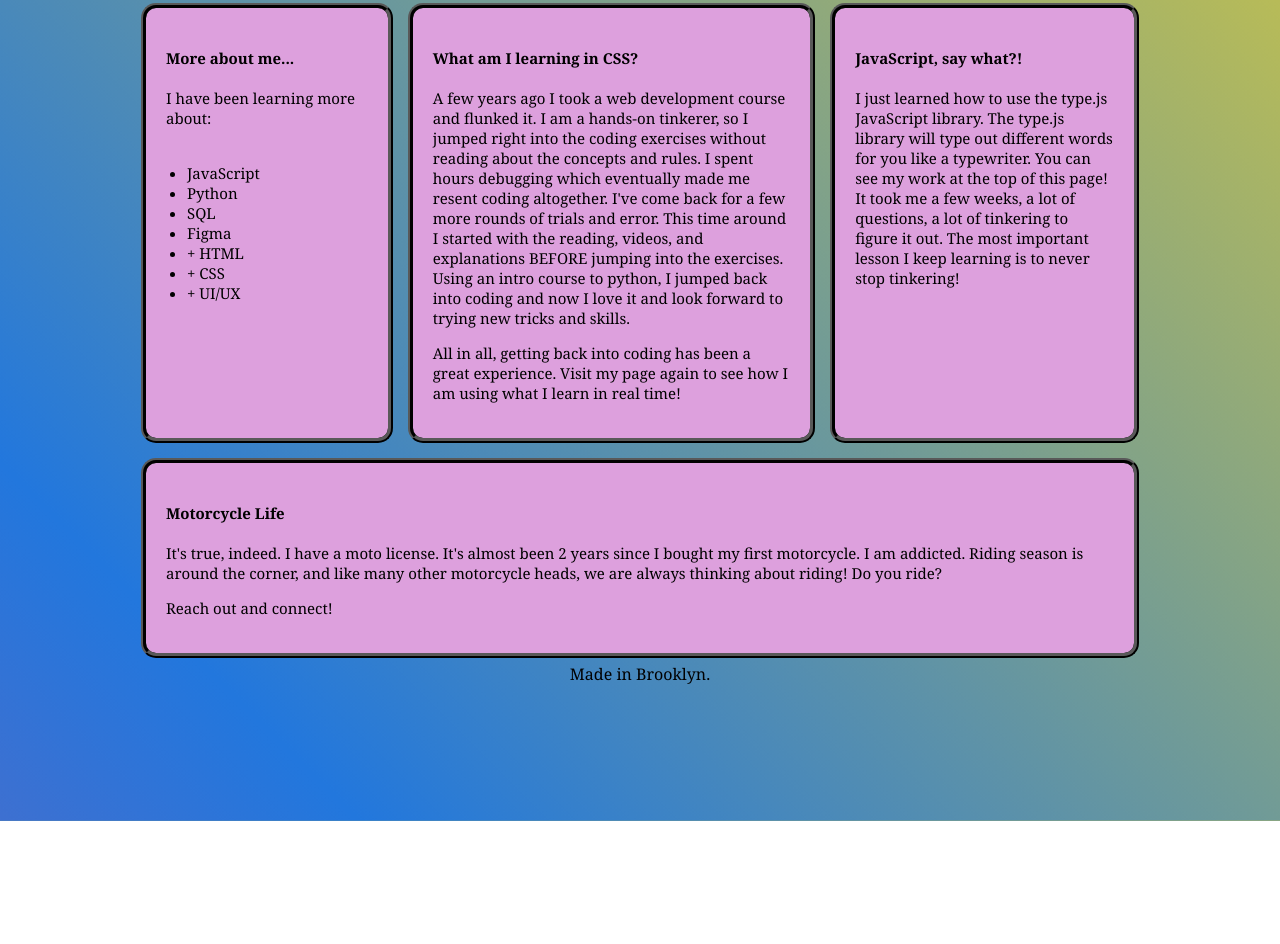
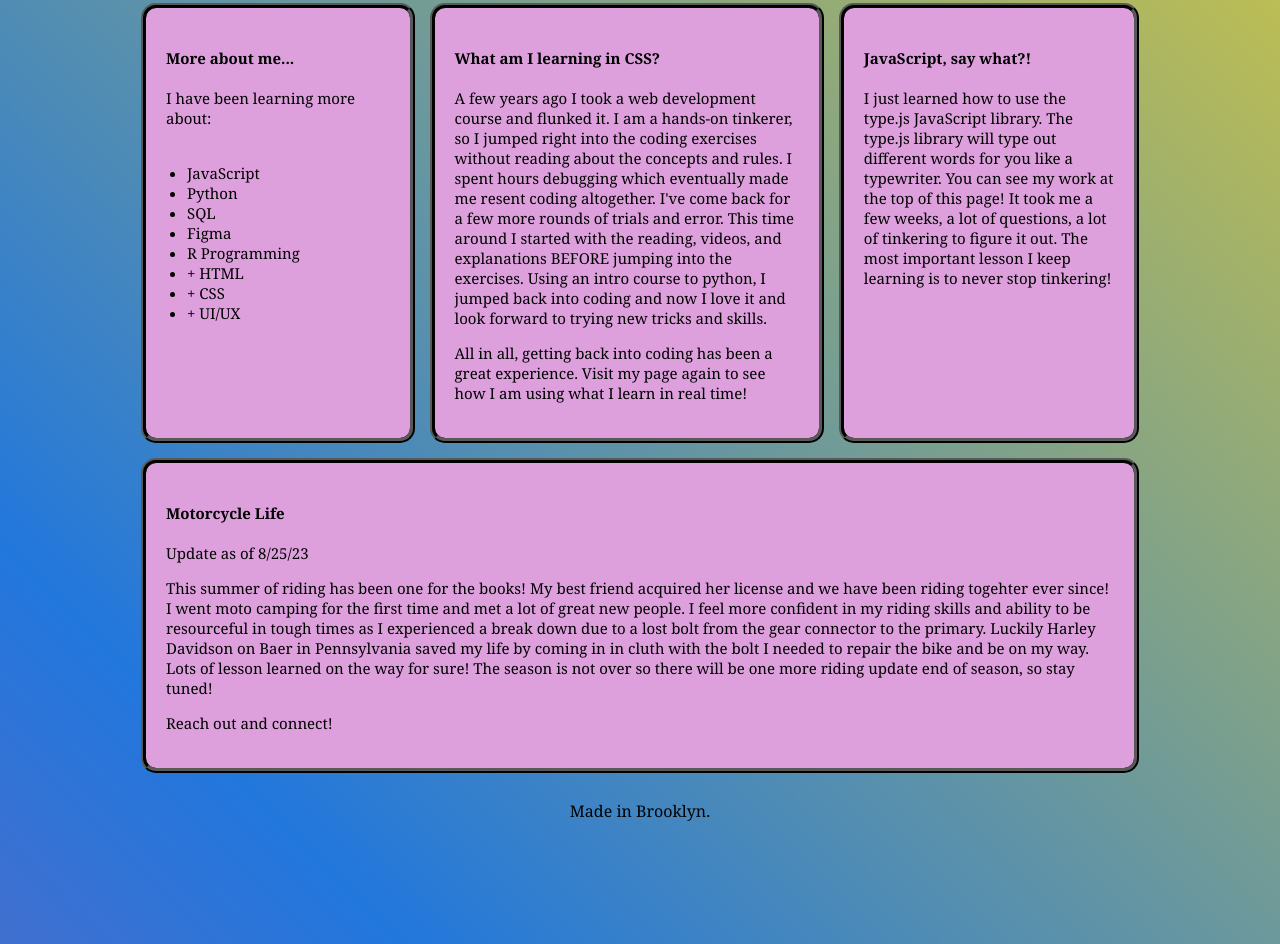
Before and after one commit to angela-jo/Cybersecurity, a plain HTML site: page index.html in a window 1280 px wide. Shown: the part 536-1480 px from the top of the page. Before the commit the page ends 1357 px from the top, so only its background shows below. Drawn offline with nearby package versions, Linux system fonts and the light colour scheme.

Commit message:
Update index.html
Moto update

```diff
--- a/index.html
+++ b/index.html
@@ -30,11 +30,11 @@
                 <script>
                     var typed = new Typed('#typed', {
                         strings: [
-                            "Teacher.",
-                            "Mother.",
+                            "Woman.",
+                            "Leader.",
+                            "Educator.",
+                            "Programmer.",
                             "Web Developer.",
-                            "Programmer.",
-                            "Woman.",
                             "Student.",
                             "Human."
 
@@ -54,7 +54,7 @@
 
 
     <div>
-        <button id="email"> <a href="mailto: angela_rivera5@yahoo.com">Email me</a></button>
+        <button id="email"> <a href="mailto: ajxmoto@lotfortytwo.com">Email me</a></button>
     </div>
 
     <div class="grid-container">
@@ -71,9 +71,11 @@
                 <li>Python</li>
                 <li>SQL</li>
                 <li>Figma</li>
+                <li>R Programming</li>
                 <li>+ HTML</li>
                 <li>+ CSS</li>
                 <li>+ UI/UX</li>
+
             </ul>
             </p>
         </div>
@@ -102,12 +104,16 @@
         <div class="moto">
             <h4>Motorcycle Life</h4>
             <div>
+                <p> Update as of 8/25/23 </p>
                 <p>
-                    It's true, indeed. I have a moto license. It's almost been 2 years since I bought my first
-                    motorcycle.
-                    I am addicted. Riding season is around the corner, and like many other motorcycle heads, we are
-                    always thinking about riding!
-                    Do you ride?
+                    This summer of riding has been one for the books!
+                    My best friend acquired her license and we have been riding togehter ever since!
+                    I went moto camping for the first time and met a lot of great new people.
+                    I feel more confident in my riding skills and ability to be resourceful in tough times as I experienced a break down due to a
+                    lost bolt from the gear connector to the primary. Luckily Harley Davidson on Baer in Pennsylvania saved my life by coming in
+                    in cluth with the bolt I needed to repair the bike and be on my way.
+                    Lots of lesson learned on the way for sure!
+                    The season is not over so there will be one more riding update end of season, so stay tuned!
 
                 <p>Reach out and connect!</p>
                 </p>
@@ -121,7 +127,7 @@
 
 </html>
 <footer>
-
+<br>
     <div>Made in Brooklyn.</div>
-
+<br>
 </footer>
```
